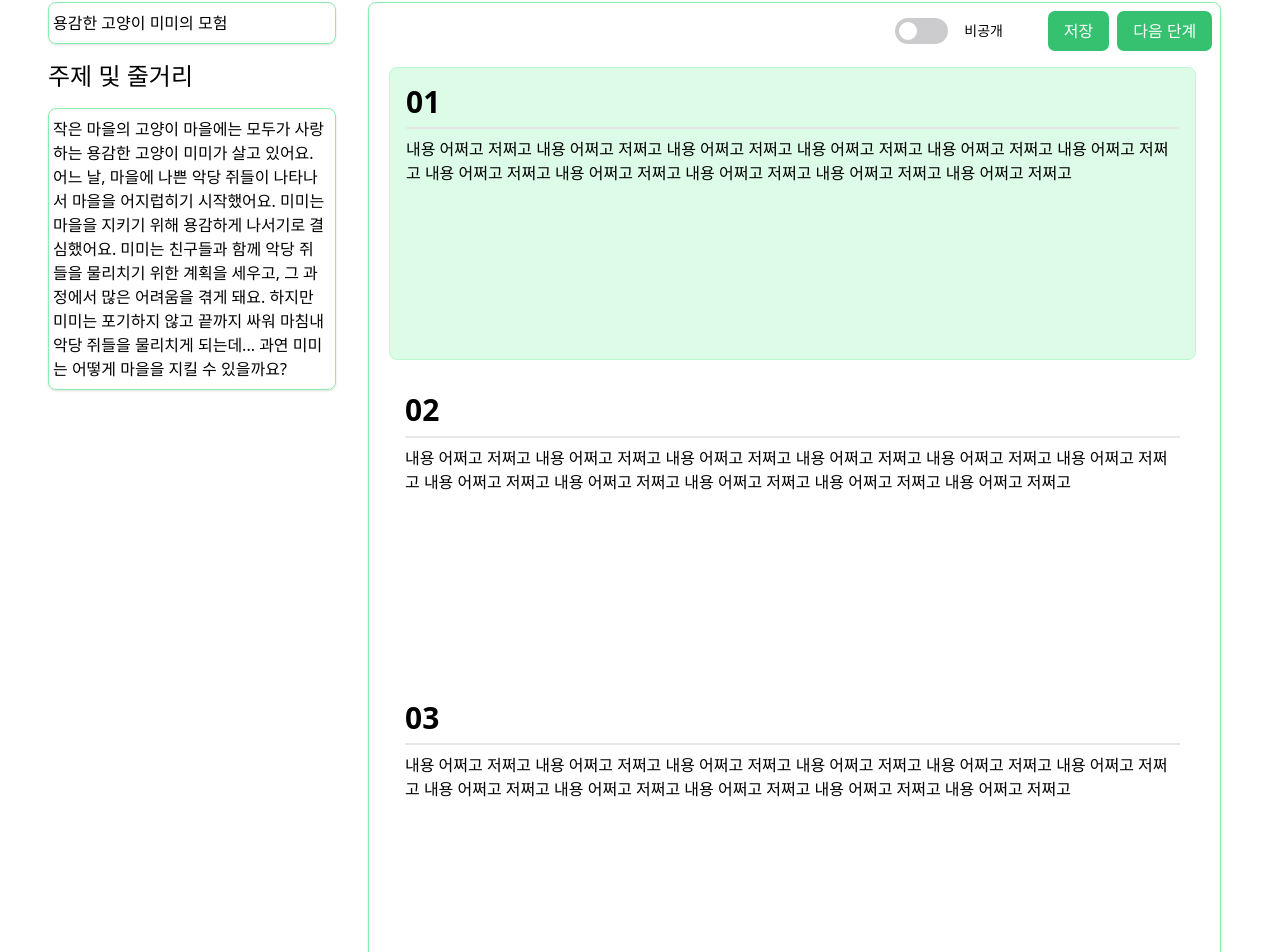
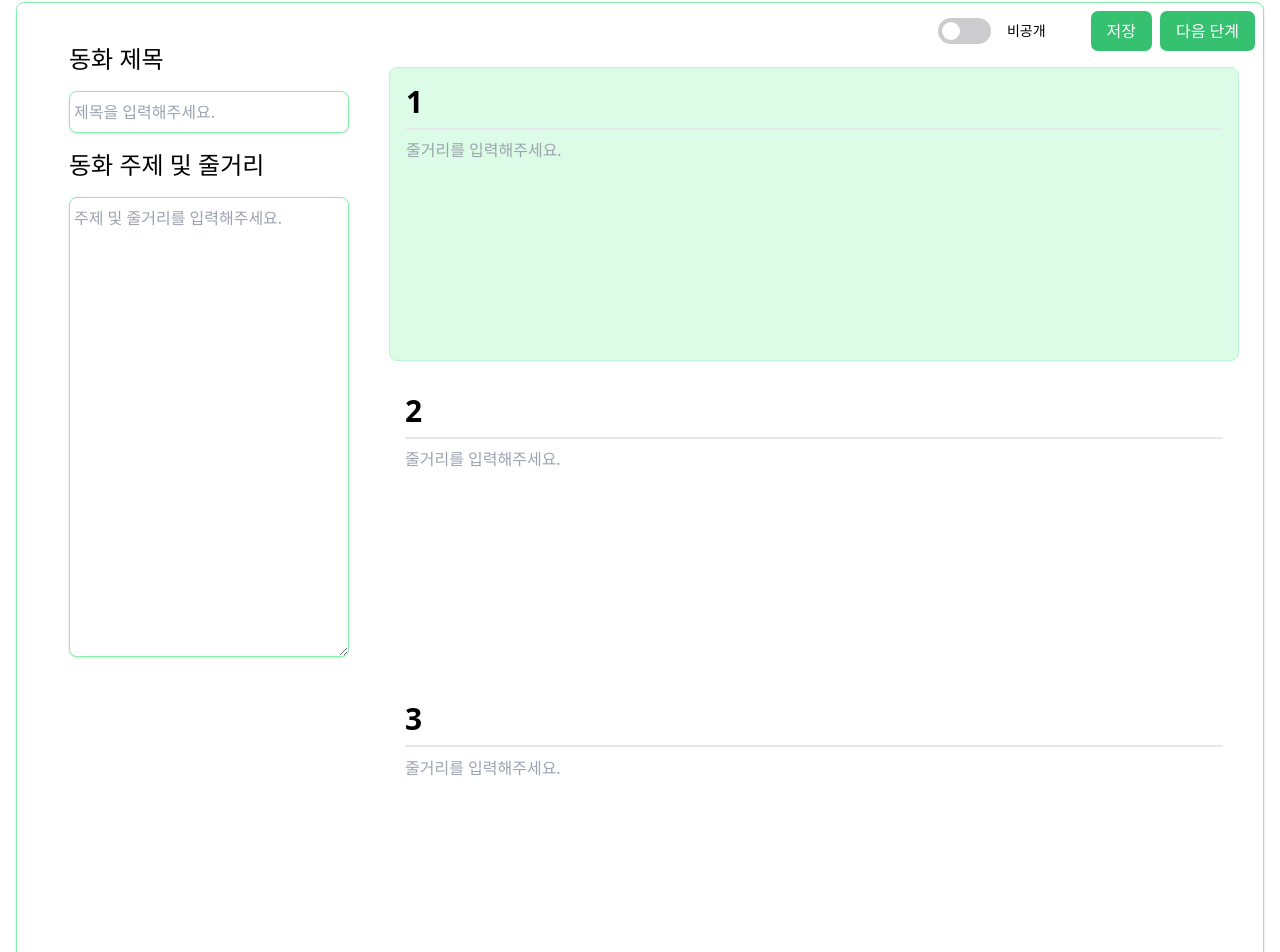
Before and after one commit to dddp014/dream-twist-fe, a Next.js app: page /edit in a window 1280 px wide. Shown: the part 186-1138 px from the top of the page. Built offline with nearby package versions, Linux system fonts and the light colour scheme; what @xpd/tailwind-3dtransforms would draw is missing.

Commit message:
🔨Refactor : React Hook Form 사용하여 코드 수정

```diff
--- a/package.json
+++ b/package.json
@@ -11,7 +11,8 @@
     "dependencies": {
         "next": "14.2.5",
         "react": "^18",
-        "react-dom": "^18"
+        "react-dom": "^18",
+        "react-hook-form": "^7.52.1"
     },
     "devDependencies": {
         "@types/node": "^20",
--- a/src/app/(edit)/edit/page.tsx
+++ b/src/app/(edit)/edit/page.tsx
@@ -6,16 +6,15 @@ Author : 임도헌
 History
 Date        Author   Status    Description
 2024.07.22  임도헌    Created
+2024.07.25  임도헌   Modified  FairytailInfo 컴포넌트 삭제
 */
 
-import FairytailInfo from '@/components/edit/fairytail-info';
-import FairytailStory from '@/components/edit/fairytail-story';
+import FairytailForm from '@/components/edit/FairytailForm';
 
 export default function EditPage() {
     return (
         <div className="flex w-full">
-            <FairytailInfo />
-            <FairytailStory />
+            <FairytailForm />
         </div>
     );
 }
--- a/src/components/edit/fairytail-story.tsx
+++ b/src/components/edit/FairytailForm.tsx
@@ -1,22 +1,44 @@
 /**
-File Name : components/edit/fairytail-story
-Description : 동화 내용 컴포넌트
+File Name : components/edit/FairytailStoryForm
+Description : 동화 내용 폼 컴포넌트
 Author : 임도헌
 
 History
 Date        Author   Status    Description
 2024.07.22  임도헌   Created
 2024.07.24  임도헌   Modified  Toggle 컴포넌트 분리
+2024.07.25  임도헌   Modified  StoryBlock 컴포넌트 분리
+2024.07.25  임도헌   Modified  FairytailInfo 컴포넌트와 병합
+2024.07.25  임도헌   Modified  컴포넌트 전체 수정
 */
+
 'use client';
 
 import Link from 'next/link';
 import { useState } from 'react';
 import Toggle from '../common/Toggle';
+import StoryBlock from './StoryBlock';
+import { SubmitHandler, useForm } from 'react-hook-form';
 
-export default function FairytailStory() {
+export interface IFairyTaleFormInputs {
+    title: string;
+    theme: string;
+    storys: string[];
+}
+
+export default function FairytailForm() {
+    const {
+        register,
+        handleSubmit,
+        control,
+        formState: { errors }
+    } = useForm<IFairyTaleFormInputs>();
+    const onSubmit: SubmitHandler<IFairyTaleFormInputs> = (data) => {
+        console.log(data);
+    };
+
     const [isClick, setIsClick] = useState(0);
-    const story: string[] = [
+    const story = [
         "작은 마을의 고양이 마을에는 모두가 사랑하는 용감한 고양이 미미가 살고 있었어요. 미미는 하얀 털과 큰 파란 눈을 가진 아름다운 고양이였어요. 마을의 모든 고양이들은 미미를 좋아했어요. 왜냐하면 미미는 언제나 친절하고 용감했기 때문이에요. 어느 날, 마을에 나쁜 악당 쥐들이 나타나서 마을을 어지럽히기 시작했어요. 쥐들은 마을의 음식을 훔치고, 고양이들을 괴롭히며, 마을을 혼란에 빠뜨렸어요. 미미는 이 상황을 보고 마음이 아팠어요. '내가 마을을 지켜야 해요,' 미미는 결심했어요.",
         "미미는 친구들과 함께 악당 쥐들을 물리치기 위한 계획을 세우기로 했어요. 미미의 가장 친한 친구는 검은 털을 가진 고양이 루루였어요. 루루는 빠르고 민첩했어요. 그리고 회색 털을 가진 고양이 토토도 있었어요. 토토는 매우 똑똑해서 좋은 아이디어를 많이 냈어요. 미미는 친구들에게 말했어요, '우리 모두 힘을 합쳐서 마을을 지켜요!' 친구들은 미미의 용기에 감동했고, 함께 힘을 모으기로 했어요.",
         "미미와 친구들은 먼저 마을을 둘러보며 쥐들이 어디에 숨어 있는지 알아보기로 했어요. 루루는 높은 나무 위로 올라가 마을을 내려다보며 쥐들의 움직임을 관찰했어요. 토토는 마을의 구석구석을 돌아다니며 쥐들이 자주 다니는 길을 찾아냈어요. 미미는 친구들이 발견한 정보를 모아 계획을 세웠어요. '쥐들이 자주 다니는 길목에 함정을 설치해요,' 미미는 말했어요. 친구들은 미미의 계획에 따라 함정을 준비하기 시작했어요.",
@@ -29,26 +51,54 @@ export default function FairytailStory() {
         "미미와 친구들은 새로운 고양이 가족과 함께 마을을 돌아다니며, 마을의 규칙과 중요한 장소들을 소개했어요. 그들은 함께 시간을 보내며, 서로를 알아갔어요. 미미는 새로운 친구들과 함께 마을을 지키기 위한 계획을 세우며, 더 많은 친구들과 함께 할 수 있어서 기뻤어요. '우리는 모두 함께해요,' 미미는 말했어요. 새로운 고양이 가족도 미미와 친구들에게 감사하며, 함께 마을을 지키기로 했어요.",
         "미미와 친구들은 마을의 평화를 지키기 위해 항상 노력했어요. 그들은 서로를 믿고 의지하며, 함께 어려움을 극복했어요. 미미는 친구들과 함께 마을을 지키며, 정의는 반드시 승리한다는 것을 다시 한 번 깨달았어요. '우리는 언제나 함께 있어요,' 미미는 친구들에게 말했어요. 친구들은 미미의 말에 고개를 끄덕이며, 함께 웃었어요. 작은 마을의 고양이 마을은 미미와 친구들 덕분에 언제나 평화롭고 행복했답니다."
     ];
-    const value =
-        '내용 어쩌고 저쩌고 내용 어쩌고 저쩌고 내용 어쩌고 저쩌고 내용 어쩌고 저쩌고 내용 어쩌고 저쩌고 내용 어쩌고 저쩌고 내용 어쩌고 저쩌고 내용 어쩌고 저쩌고 내용 어쩌고 저쩌고 내용 어쩌고 저쩌고 내용 어쩌고 저쩌고 ';
+
+    const theme =
+        '작은 마을의 고양이 마을에는 모두가 사랑하는 용감한고양이 미미가 살고 있어요. 어느 날, 마을에 나쁜 악당쥐들이 나타나서 마을을 어지럽히기 시작했어요. 미미는마을을 지키기 위해 용감하게 나서기로 결심했어요. 미미는친구들과 함께 악당 쥐들을 물리치기 위한 계획을 세우고,그 과정에서 많은 어려움을 겪게 돼요. 하지만 미미는포기하지 않고 끝까지 싸워 마침내 악당 쥐들을 물리치게되는데... 과연 미미는 어떻게 마을을 지킬 수 있을까요?';
 
     const handleClick = (idx: number) => {
         setIsClick(idx);
     };
 
-    const handleSubmit = (e: React.FormEvent<HTMLFormElement>) => {
-        e.preventDefault();
-        console.log(e);
-    };
-
     return (
         <form
-            action=""
-            onSubmit={handleSubmit}
-            className="w-8/12 m-4 mt-24 p-2 pl-1 border border-green-300 rounded-lg shadow"
+            onSubmit={handleSubmit(onSubmit)}
+            className="flex w-full m-4 mt-24 p-2 pl-1 border border-green-300 rounded-lg shadow"
         >
+            <div className="">
+                <div className="max-w-xs mt-8 ml-8">
+                    <label htmlFor="title" className="m-4 text-2xl">
+                        동화 제목
+                    </label>
+                    <input
+                        id="title"
+                        {...register('title', { required: true })}
+                        className="w-[280px] m-4 p-2 pl-1 border border-green-300 rounded-lg shadow focus:outline-none focus:border-2"
+                        placeholder="제목을 입력해주세요."
+                    />
+                    {errors.title && (
+                        <span className="block ml-4 mb-2 text-sm text-red-600 font-bold">
+                            동화 제목을 입력해주세요.
+                        </span>
+                    )}
+                    <label htmlFor="theme" className="m-4 text-2xl">
+                        동화 주제 및 줄거리
+                    </label>
+                    <textarea
+                        id="theme"
+                        {...register('theme', { required: true })}
+                        className="w-[280px] h-[460px] m-4 p-2 pl-1 border border-green-300 rounded-lg shadow focus:outline-none focus:border-2"
+                        placeholder="주제 및 줄거리를 입력해주세요."
+                    />
+                    {errors.title && (
+                        <span className="block ml-4 mb-2 text-sm text-red-600 font-bold">
+                            주제 및 줄거리를 입력해주세요.
+                        </span>
+                    )}
+                </div>
+            </div>
+            <div className="flex-1">
                 <div className="flex justify-end">
-                <Toggle />
+                    <Toggle register={register} />
                     <button className="bg-main py-2 px-4 ml-2 rounded-[7px] text-white cursor-pointer text-base">
                         저장
                     </button>
@@ -59,81 +109,16 @@ export default function FairytailStory() {
                         다음 단계
                     </Link>
                 </div>
-            <div
-                key={0}
-                className={`m-4 rounded-lg p-4 hover:border hover:bg-green-100 hover:border-green-300 active:bg-green-200
-                    ${isClick === 0 ? 'bg-green-100 border border-green-200' : ''}`}
-                onClick={() => {
-                    handleClick(0);
-                }}
-            >
-                <p className="w-full text-3xl font-bold">01</p>
-                <div className="w-full my-[1%] border-[1px] border-lightGray-300 m"></div>
-                <textarea
-                    required
-                    name="story-0"
-                    className={`resize-none h-[200px] w-full overflow-auto focus:outline-none focus:border-none hover:bg-green-100 active:bg-green-200
-                    ${isClick === 0 ? 'bg-green-100 border-green-200' : ''}`}
-                >
-                    {value}
-                </textarea>
-            </div>
-            <div
-                key={1}
-                className={`m-4 rounded-lg p-4 hover:border hover:bg-green-100 hover:border-green-300 active:bg-green-200
-                    ${isClick === 1 ? 'bg-green-100 border border-green-200' : ''}`}
-                onClick={() => {
-                    handleClick(1);
-                }}
-            >
-                <p className="text-3xl font-bold">02</p>
-                <div className="w-full my-[1%] border-[1px] border-lightGray-300"></div>
-                <textarea
-                    required
-                    name="story-1"
-                    className={`resize-none h-[200px] w-full overflow-auto focus:outline-none focus:border-none hover:bg-green-100 active:bg-green-200
-                    ${isClick === 1 ? 'bg-green-100 border-green-200' : ''}`}
-                >
-                    {value}
-                </textarea>
-            </div>
-            <div
-                key={2}
-                className={`m-4 rounded-lg p-4 hover:border hover:bg-green-100 hover:border-green-300 active:bg-green-200
-                    ${isClick === 2 ? 'bg-green-100 border border-green-200' : ''}`}
-                onClick={() => {
-                    handleClick(2);
-                }}
-            >
-                <p className="text-3xl font-bold">03</p>
-                <div className="w-full my-[1%] border-[1px] border-lightGray-300"></div>
-                <textarea
-                    required
-                    name="story-2"
-                    className={`resize-none h-[200px] w-full overflow-auto focus:outline-none focus:border-none hover:bg-green-100 active:bg-green-200
-                    ${isClick === 2 ? 'bg-green-100 border-green-200' : ''}`}
-                >
-                    {value}
-                </textarea>
-            </div>
-            <div
-                key={3}
-                className={`m-4 rounded-lg p-4 hover:border hover:bg-green-100 hover:border-green-300 active:bg-green-200
-                    ${isClick === 3 ? 'bg-green-100 border border-green-200' : ''}`}
-                onClick={() => {
-                    handleClick(3);
-                }}
-            >
-                <p className="text-3xl font-bold">04</p>
-                <div className="w-full my-[1%] border-[1px] border-lightGray-300"></div>
-                <textarea
-                    required
-                    name="story-3"
-                    className={`resize-none h-[200px] w-full overflow-auto focus:outline-none focus:border-none hover:bg-green-100 active:bg-green-200
-                    ${isClick === 3 ? 'bg-green-100 border-green-200' : ''}`}
-                >
-                    {value}
-                </textarea>
+                {story.map((story, index) => (
+                    <StoryBlock
+                        key={index}
+                        index={index}
+                        isClick={isClick}
+                        handleClick={handleClick}
+                        register={register}
+                        errors={errors}
+                    />
+                ))}
             </div>
         </form>
     );
--- /dev/null
+++ b/src/components/edit/StoryBlock.tsx
@@ -0,0 +1,60 @@
+/**
+File Name : components/edit/StoryBlock
+Description : 동화 내용 컴포넌트
+Author : 임도헌
+
+History
+Date        Author   Status    Description
+2024.07.25  임도헌   Create  StoryBlock 컴포넌트 분리
+*/
+
+import { UseFormRegister, FieldErrors, FieldError } from 'react-hook-form';
+import { IFairyTaleFormInputs } from './FairytailForm';
+
+interface StoryBlockProps {
+    index: number;
+    isClick: number;
+    handleClick: (index: number) => void;
+    register: UseFormRegister<any>;
+    errors: FieldErrors<IFairyTaleFormInputs>;
+}
+
+export default function StoryBlock({
+    index,
+    isClick,
+    handleClick,
+    register,
+    errors
+}: StoryBlockProps) {
+    const pageError = errors.storys?.[index] as FieldError | undefined;
+    return (
+        <div
+            key={index}
+            className={`m-4 rounded-lg p-4 hover:border hover:bg-green-100 hover:border-green-300 active:bg-green-200
+                ${isClick === index ? 'bg-green-100 border border-green-200' : ''}`}
+            onClick={() => {
+                handleClick(index);
+            }}
+        >
+            <label
+                htmlFor={`story${index}`}
+                className="w-full text-3xl font-bold"
+            >
+                {index + 1}
+            </label>
+            <div className="w-full my-[1%] border-[1px] border-lightGray-300"></div>
+            <textarea
+                id={`story${index}`}
+                {...register(`storys.${index}`, { required: true })}
+                className={`resize-none h-[200px] w-full overflow-auto focus:outline-none focus:border-none hover:bg-green-100 active:bg-green-200
+                ${isClick === index ? 'bg-green-100 border-green-200' : ''}`}
+                placeholder="줄거리를 입력해주세요."
+            />
+            {pageError && (
+                <span className="block ml-4 mb-2 text-sm text-red-600 font-bold">
+                    동화{index + 1}의 내용을 입력해주세요.{' '}
+                </span>
+            )}
+        </div>
+    );
+}
--- a/src/components/edit/fairytail-info.tsx
+++ /dev/null
@@ -1,30 +0,0 @@
-/**
-File Name : components/edit/fairytail-info
-Description : 동화 제목 및 줄거리 컴포넌트
-Author : 임도헌
-
-History
-Date        Author   Status    Description
-2024.07.22  임도헌    Created
-*/
-
-export default function FairytailInfo() {
-    return (
-        <div className="max-w-xs mt-8 ml-8">
-            <p className="m-4 text-2xl">제목</p>
-            <div className="m-4 p-2 pl-1 border border-green-300 rounded-lg shadow">
-                용감한 고양이 미미의 모험
-            </div>
-            <p className="m-4 text-2xl">주제 및 줄거리</p>
-            <div className="m-4 p-2 pl-1 border border-green-300 rounded-lg shadow">
-                작은 마을의 고양이 마을에는 모두가 사랑하는 용감한 고양이 미미가
-                살고 있어요. 어느 날, 마을에 나쁜 악당 쥐들이 나타나서 마을을
-                어지럽히기 시작했어요. 미미는 마을을 지키기 위해 용감하게
-                나서기로 결심했어요. 미미는 친구들과 함께 악당 쥐들을 물리치기
-                위한 계획을 세우고, 그 과정에서 많은 어려움을 겪게 돼요. 하지만
-                미미는 포기하지 않고 끝까지 싸워 마침내 악당 쥐들을 물리치게
-                되는데... 과연 미미는 어떻게 마을을 지킬 수 있을까요?
-            </div>
-        </div>
-    );
-}
```
Also changed, not shown: src/components/common/Toggle.tsx (+9 -2 lines), 1 other file (tests, documents, lock files or other folders). Lines whose indentation alone changed are shown as unchanged.
